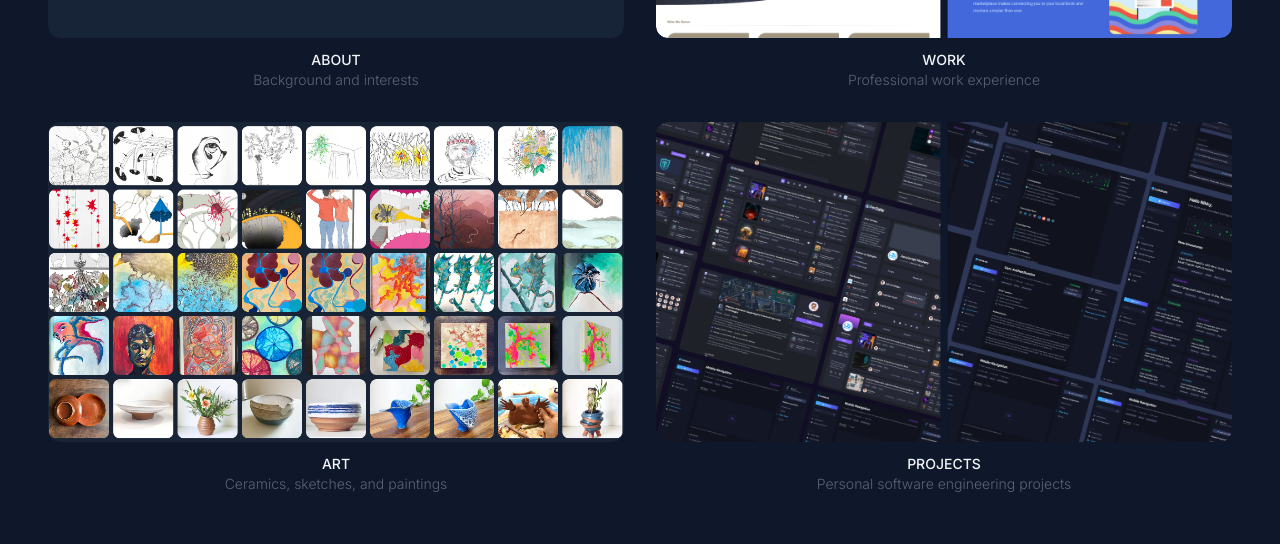
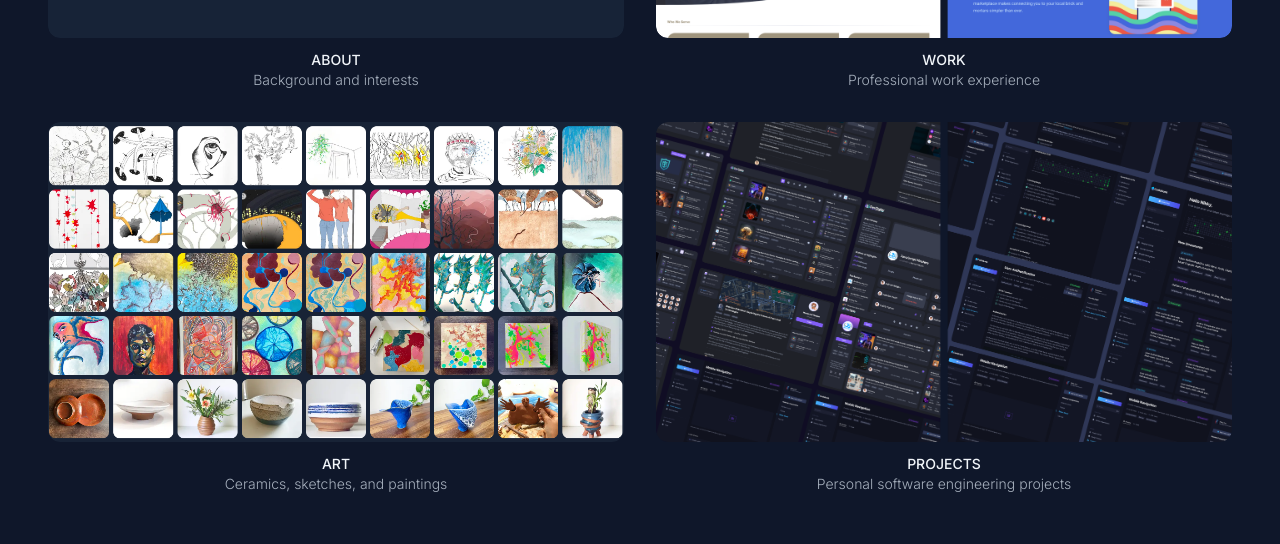
Before and after one commit to DDVVPP/PortfolioV2, a Next.js app: page / in a window 1280 px wide. Shown: the part 330-874 px from the top of the page. Built offline with nearby package versions, Linux system fonts and the light colour scheme.

Commit message:
fix: text opacity in home pace

```diff
--- a/components/Contact.tsx
+++ b/components/Contact.tsx
@@ -57,7 +57,7 @@ const Contact = () => {
       <h1 className="mt-3 text-wrap text-center text-sm font-medium uppercase text-slate-100">
         About
       </h1>
-      <h3 className="text-center text-sm font-light text-slate-300 opacity-40">
+      <h3 className="text-center text-sm font-light text-slate-300 opacity-80">
         Background and interests
       </h3>
     </>
--- a/components/Home.tsx
+++ b/components/Home.tsx
@@ -38,7 +38,7 @@ const Home = () => {
           <h1 className="mt-3 text-wrap text-center text-sm font-medium uppercase text-slate-100">
             Work
           </h1>
-          <h3 className="text-center text-sm font-light text-slate-300 opacity-40">
+          <h3 className="text-center text-sm font-light text-slate-300 opacity-80">
             Professional work experience
           </h3>
         </div>
@@ -61,7 +61,7 @@ const Home = () => {
           <h1 className="mt-3 text-wrap text-center text-sm font-medium uppercase text-slate-100">
             Art
           </h1>
-          <h3 className="text-center text-sm font-light text-slate-300 opacity-40">
+          <h3 className="text-center text-sm font-light text-slate-300 opacity-80">
             Ceramics, sketches, and paintings
           </h3>
         </div>
@@ -82,7 +82,7 @@ const Home = () => {
           <h1 className="mt-3 text-wrap text-center text-sm font-medium uppercase text-slate-100">
             Projects
           </h1>
-          <h3 className="text-center text-sm font-light text-slate-300 opacity-40">
+          <h3 className="text-center text-sm font-light text-slate-300 opacity-80">
             Personal software engineering projects
           </h3>
         </div>
```
